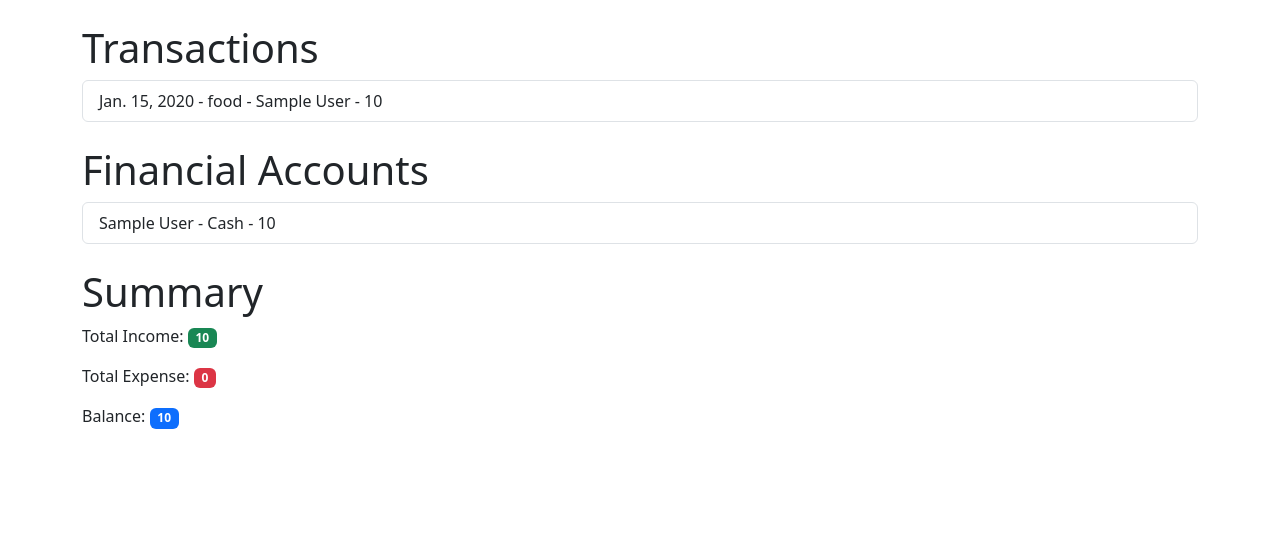
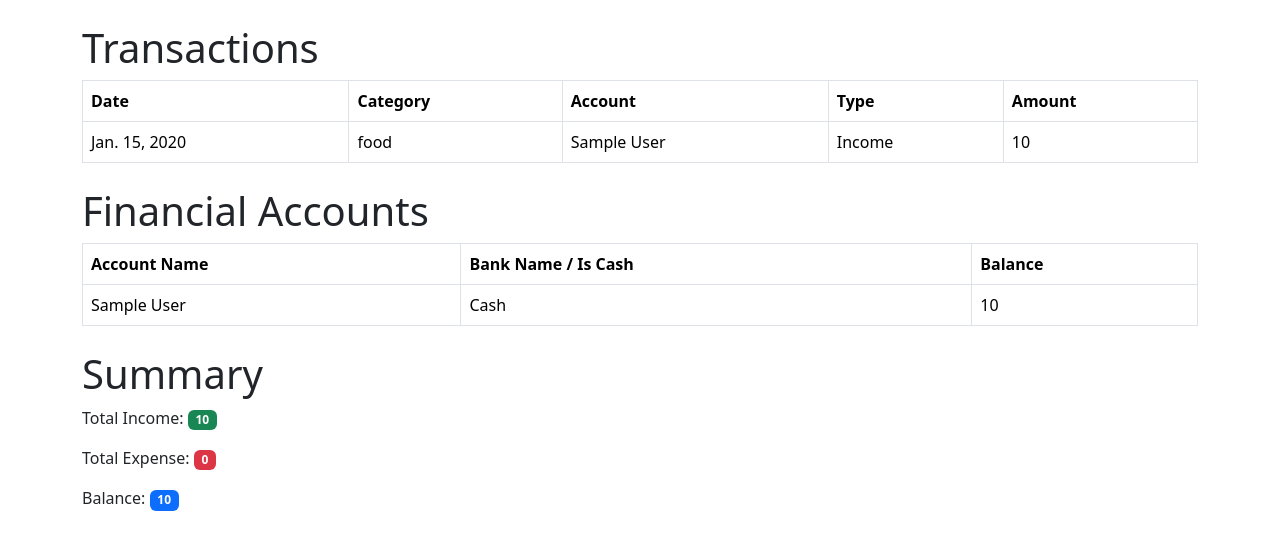
Before and after one commit to mhk2012/personal_accounting, a Django app: page / in a window 1280 px wide. Shown: the part 56-606 px from the top of the page. Run offline with Django 4.2, Linux system fonts and the light colour scheme; tables that the repository leaves empty hold one stand-in row (values such as "Sample post").

Commit message:
show transactions and financial accounts with a table on the index page

```diff
--- a/accounting/templates/index.html
+++ b/accounting/templates/index.html
@@ -4,18 +4,48 @@
 
 {% block content %}
     <h1 class="mt-4">Transactions</h1>
-    <ul class="list-group mb-4">
-        {% for transaction in transactions %}
-        <li class="list-group-item">{{ transaction.date }} - {{ transaction.category }} - {{ transaction.financial_account.account_name }} - {{ transaction.amount }}</li>
-        {% endfor %}
-    </ul>
-    <h1>Financial Accounts</h1>
-    <ul class="list-group mb-4">
-        {% for financial_account in financial_accounts %}
-        <li class="list-group-item">{{ financial_account.account_name }} - {% if financial_account.is_cash %} Cash {% else %} {{financial_account.bank_name}} {% endif %} - {{ financial_account.balance }}</li>
-        {% endfor %}
-    </ul>
-    <h1>Summary</h1>
+    <table class="table table-bordered">
+        <thead class="thead-light">
+            <tr>
+                <th>Date</th>
+                <th>Category</th>
+                <th>Account</th>
+                <th>Type</th>
+                <th>Amount</th>
+            </tr>
+        </thead>
+        <tbody>
+            {% for transaction in transactions %}
+            <tr>
+                <td>{{ transaction.date }}</td>
+                <td>{{ transaction.category }}</td>
+                <td>{{ transaction.financial_account.account_name }}</td>
+                <td>{{ transaction.get_transaction_type_display }}</td>
+                <td>{{ transaction.amount }}</td>
+            </tr>
+            {% endfor %}
+        </tbody>
+    </table>
+    <h1 class="mt-4">Financial Accounts</h1>
+    <table class="table table-bordered">
+        <thead class="thead-light">
+            <tr>
+                <th>Account Name</th>
+                <th>Bank Name / Is Cash</th>
+                <th>Balance</th>
+            </tr>
+        </thead>
+        <tbody>
+            {% for financial_account in financial_accounts %}
+            <tr>
+                <td>{{ financial_account.account_name }}</td>
+                <td>{% if financial_account.is_cash %} Cash {% else %} {{financial_account.bank_name}} {% endif %}</td>
+                <td>{{ financial_account.balance }}</td>
+            </tr>
+            {% endfor %}
+        </tbody>
+    </table>
+    <h1 class="mt-4">Summary</h1>
     <p>Total Income: <span class="badge bg-success">{{ total_income }}</span></p>
     <p>Total Expense: <span class="badge bg-danger">{{ total_expense }}</span></p>
     <p>Balance: <span class="badge bg-primary">{{ balance }}</span></p>
```
